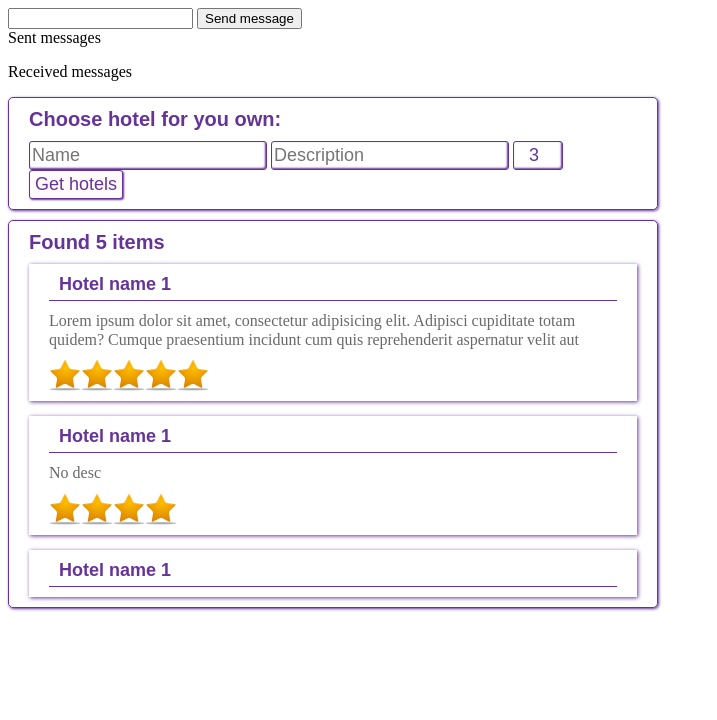
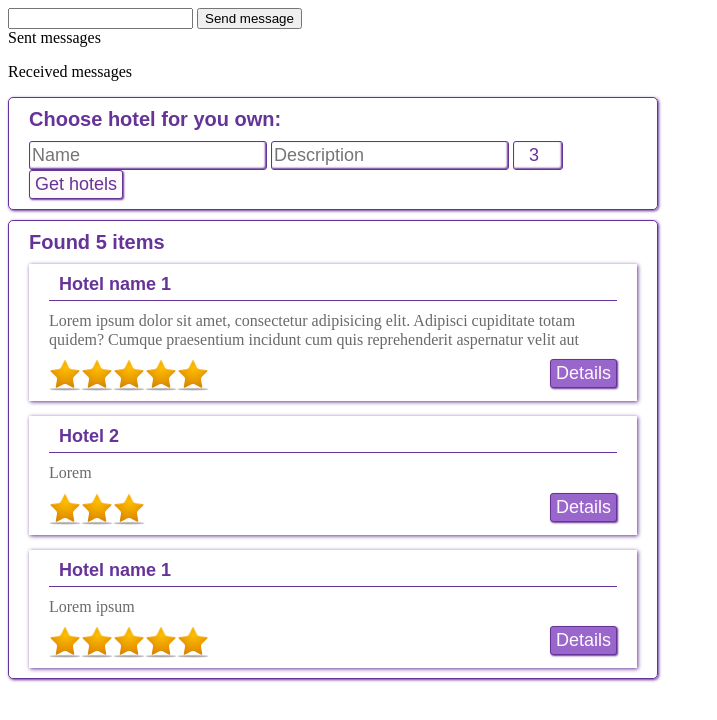
Before and after one commit to a-lysenko/rabbit-mq-acc-bal, a website: page public/index.html in a window 1280 px wide. Shown: the whole page, without its empty margins (0-717 px from the left). Drawn offline with nearby package versions, Linux system fonts and the light colour scheme; no server answers.

Commit message:
- placed button style in separate class - added button on hotel card

```diff
--- a/public/css/style.css
+++ b/public/css/style.css
@@ -1,5 +1,27 @@
 .template-collection {
     display: none;
+}
+
+.button {
+    display: block;
+    padding: 3px 5px;
+    border: 1px solid rebeccapurple;
+    border-radius: 3px;
+    box-shadow: rebeccapurple 1px 1px 2px 0;
+    background-color: snow;
+    font-family: Arial;
+    font-size: 18px;
+    color: rebeccapurple;
+    text-decoration: none;
+    outline: none;
+}
+
+.button:hover {
+    background-color: #d6c6e6;
+}
+
+.button:active {
+    box-shadow: inset rebeccapurple 1px 1px 2px 0;
 }
 
 .hotel-search-wrapper {
@@ -41,23 +63,8 @@
     text-align: center;
 }
 
-.hotel-searchbar .hotel-searchbar__button {
-    padding: 3px 5px;
-    border: 1px solid rebeccapurple;
-    border-radius: 3px;
-    box-shadow: rebeccapurple 1px 1px 2px 0;
-    font-size: 18px;
-    color: rebeccapurple;
-    background-color: snow;
-    outline: none;
-}
-
-.hotel-searchbar .hotel-searchbar__button:hover {
-    background-color: #d6c6e6;
-}
-
-.hotel-searchbar .hotel-searchbar__button:active {
-    box-shadow: inset rebeccapurple 1px 1px 2px 0;
+.hotel-searchbar .hotel-searchbar__srch-btn {
+    display: inline-block;
 }
 
 .hotel-searchresults {
@@ -86,6 +93,8 @@
 
 .hotel-searchresults-item {
     display: block;
+    overflow: hidden;
+
     margin-top: 15px;
     /*height: 100px;*/
     padding: 10px 20px;
@@ -119,7 +128,22 @@
 }
 
 .hotel-searchresults-item .hotel-searchresults-item__stars {
+    float: left;
+}
 
+.hotel-searchresults-item .hotel-searchresults-item__details-btn {
+    float: right;
+    color: snow;
+    background-color: #9966cc;
+}
+
+/* overrides style of weaker class if is not declared anything*/
+.hotel-searchresults-item .hotel-searchresults-item__details-btn:hover {
+    background-color: #d6c6e6;
+}
+
+.hotel-searchresults-item .hotel-searchresults-item__details-btn:active {
+    box-shadow: inset rebeccapurple 1px 1px 2px 0;
 }
 
 .rate {
--- a/public/index.html
+++ b/public/index.html
@@ -58,7 +58,7 @@
         </label>
 
         <button id="get-hotels"
-                class="hotel-searchbar__button">
+                class="hotel-searchbar__srch-btn button">
             Get hotels
         </button>
     </section>
@@ -82,25 +82,30 @@
                     eveniet, debitis dolorum, animi deserunt alias, nobis incidunt libero quae cupiditate similique
                     optio!
                 </div>
-                <div class="hotel-searchresults-item__stars">
-                    <div class="rate rate_5"></div>
+                <div class="hotel-searchresults-item__stars" item-rate="">
+                    <div class="rate rate_5" data-rate="5"></div>
                 </div>
+                <button href="" class="hotel-searchresults-item__details-btn button">
+                    Details
+                </button>
+            </li>
+            <li class="hotel-searchresults-item">
+                <h2 class="hotel-searchresults-item__name" item-name="">Hotel 2</h2>
+                <div class="hotel-searchresults-item__desc" item-desc="">Lorem</div>
+                <div class="hotel-searchresults-item__stars" item-rate=""><div class="rate rate_3" data-rate="3"></div></div>
+                <button href="" class="hotel-searchresults-item__details-btn button">
+                    Details
+                </button>
             </li>
             <li class="hotel-searchresults-item">
                 <h2 class="hotel-searchresults-item__name">
                     Hotel name 1
                 </h2>
-                <div class="hotel-searchresults-item__desc">
-                    No desc
-                </div>
-                <div class="hotel-searchresults-item__stars">
-                    <div class="rate rate_4"></div>
-                </div>
-            </li>
-            <li class="hotel-searchresults-item">
-                <h2 class="hotel-searchresults-item__name">
-                    Hotel name 1
-                </h2>
+                <div class="hotel-searchresults-item__desc" item-desc="">Lorem ipsum</div>
+                <div class="hotel-searchresults-item__stars" item-rate=""><div class="rate rate_5" data-rate="5"></div></div>
+                <button href="" class="hotel-searchresults-item__details-btn button">
+                    Details
+                </button>
             </li>
         </ul>
     </section>
@@ -115,13 +120,17 @@
             <>
         </h2>
         <div class="hotel-searchresults-item__desc"
-            item-desc="">
+             item-desc="">
             <>
         </div>
         <div class="hotel-searchresults-item__stars"
-            item-rate="">
+             item-rate="">
             No rate
         </div>
+        <button href=""
+           class="hotel-searchresults-item__details-btn button">
+            Details
+        </button>
     </li>
 
     <div id="template-rate">
```
